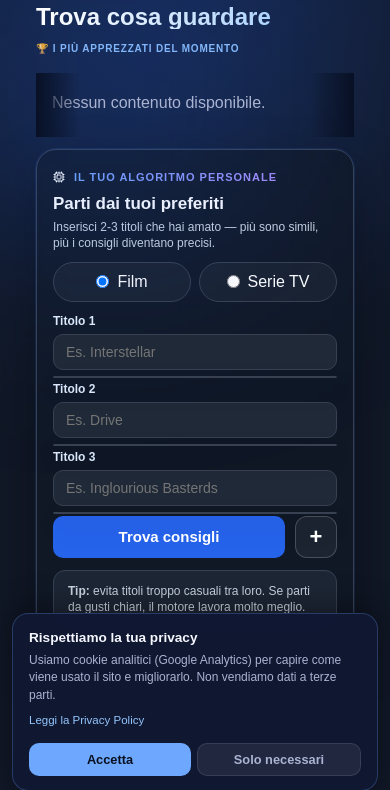
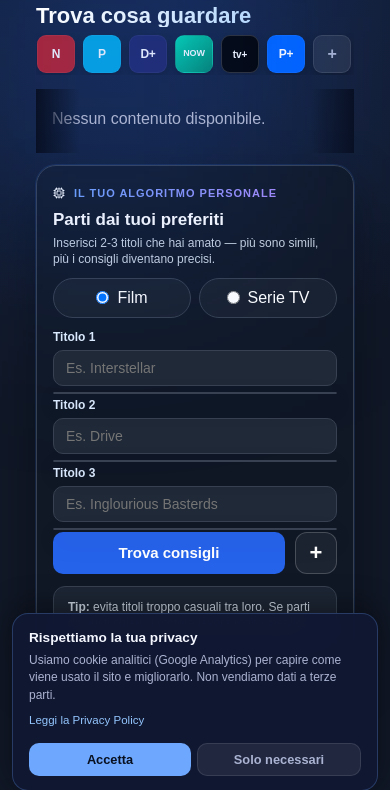
Before and after one commit to jason1984a/cosaguardo, a FastAPI app: page / in a window 390 px wide. Shown: the part 41-831 px from the top of the page. Run offline with FastAPI, Linux system fonts and the light colour scheme; data that the repository does not hold is empty; parts of the project's set-up code (start-up, migrations or seed data) failed here and were passed over; some libraries are stand-ins or nearby versions.

Commit message:
Home mobile: striscia tile piattaforme + headline 22px + label apprezzati nascosta

```diff
--- a/app/static/css/style.css
+++ b/app/static/css/style.css
@@ -2765,3 +2765,96 @@ button:active {
         margin-top: 6px;
     }
 }
+
+/* ═════════════════════════════════════════════════════════════════════════
+   STRISCIA PIATTAFORME STREAMING (mobile + desktop)
+   ═════════════════════════════════════════════════════════════════════════
+   Tile monogramma con colori brand-coerenti (NON loghi originali).
+   Decorativa: comunica "supportiamo tutte le grandi piattaforme italiane".
+   ───────────────────────────────────────────────────────────────────── */
+.platform-strip {
+    margin: 0 0 12px;
+    overflow: hidden;
+}
+.platform-strip-row {
+    display: flex;
+    gap: 8px;
+    overflow-x: auto;
+    scrollbar-width: none;
+    -ms-overflow-style: none;
+    padding: 2px 1px;  /* evita ombre tagliate */
+}
+.platform-strip-row::-webkit-scrollbar { display: none; }
+
+.platform-tile {
+    flex-shrink: 0;
+    width: 44px;
+    height: 44px;
+    border-radius: 10px;
+    display: grid;
+    place-items: center;
+    font-weight: 800;
+    font-size: 14px;
+    letter-spacing: -0.02em;
+    color: #fff;
+    user-select: none;
+    box-shadow: 0 4px 10px rgba(0,0,0,0.25);
+    border: 1px solid rgba(255,255,255,0.05);
+    transition: transform 0.18s ease;
+}
+.platform-tile:hover { transform: translateY(-2px); }
+
+/* Brand colors (volutamente non identici agli originali) */
+.platform-netflix   { background: #b81d24; }
+.platform-prime     { background: #00a8e1; }
+.platform-disney    { background: #1f2566; }
+.platform-now       {
+    background: linear-gradient(135deg, #00d8ad 0%, #00866d 100%);
+    font-size: 10px;
+}
+.platform-apple {
+    background: #000;
+    border-color: rgba(255,255,255,0.18);
+}
+.platform-apple span { font-size: 11px; letter-spacing: 0; }
+.platform-paramount { background: #0064ff; }
+.platform-more {
+    background: rgba(255,255,255,0.08);
+    color: var(--muted);
+    border-color: rgba(255,255,255,0.10);
+    font-size: 18px;
+}
+
+
+/* ═════════════════════════════════════════════════════════════════════════
+   COMPATTAZIONE EXTRA MOBILE (≤760px) — round 2
+   ═════════════════════════════════════════════════════════════════════════
+   - Headline 22px (era 24)
+   - Label "🏆 I PIÙ APPREZZATI" nascosta su mobile (poster già parlanti)
+   - Striscia piattaforme leggermente più piccola
+   ───────────────────────────────────────────────────────────────────── */
+@media (max-width: 760px) {
+    .hero-copy h1 {
+        font-size: 22px;
+    }
+
+    /* La label sopra "I più apprezzati" la nascondo: il carousel di poster
+       parla da solo, e il badge FILM/SERIE TV già etichetta il contenuto. */
+    .hero-trending-strip .personal-strip-header {
+        display: none;
+    }
+    /* "Scelti per te" e altre sezioni: label rimangono (sono utili a distinguere) */
+
+    .platform-strip {
+        margin: 4px 0 10px;
+    }
+    .platform-tile {
+        width: 38px;
+        height: 38px;
+        font-size: 12px;
+        border-radius: 9px;
+    }
+    .platform-now { font-size: 9px; }
+    .platform-apple span { font-size: 10px; }
+    .platform-more { font-size: 16px; }
+}
--- a/app/templates/base.html
+++ b/app/templates/base.html
@@ -805,7 +805,7 @@
         }
     </style>
 
-    <link rel="stylesheet" href="{{ url_for('static', path='css/style.css') }}?v=10">
+    <link rel="stylesheet" href="{{ url_for('static', path='css/style.css') }}?v=11">
     <link rel="icon" type="image/x-icon" href="{{ url_for('static', path='favicon.ico') }}">
     <link rel="icon" type="image/svg+xml" href="{{ url_for('static', path='icon.svg') }}">
     <link rel="apple-touch-icon" href="{{ url_for('static', path='apple-touch-icon.png') }}">
--- a/app/templates/index.html
+++ b/app/templates/index.html
@@ -11,6 +11,21 @@
     <section class="home-hero">
         <div class="hero-copy">
             <h1>Trova cosa guardare</h1>
+        </div>
+    </section>
+
+    {# Striscia piattaforme streaming: tile monogramma — segnale visivo
+       "qui dentro trovi i contenuti di tutte le piattaforme principali".
+       Niente click action: è puramente decorativo/informativo. #}
+    <section class="platform-strip" aria-label="Piattaforme streaming supportate">
+        <div class="platform-strip-row">
+            <div class="platform-tile platform-netflix" title="Netflix">N</div>
+            <div class="platform-tile platform-prime"   title="Prime Video">P</div>
+            <div class="platform-tile platform-disney"  title="Disney+">D+</div>
+            <div class="platform-tile platform-now"     title="NOW">NOW</div>
+            <div class="platform-tile platform-apple"   title="Apple TV+"><span>tv+</span></div>
+            <div class="platform-tile platform-paramount" title="Paramount+">P+</div>
+            <div class="platform-tile platform-more"   title="E altre piattaforme">+</div>
         </div>
     </section>
 
```
